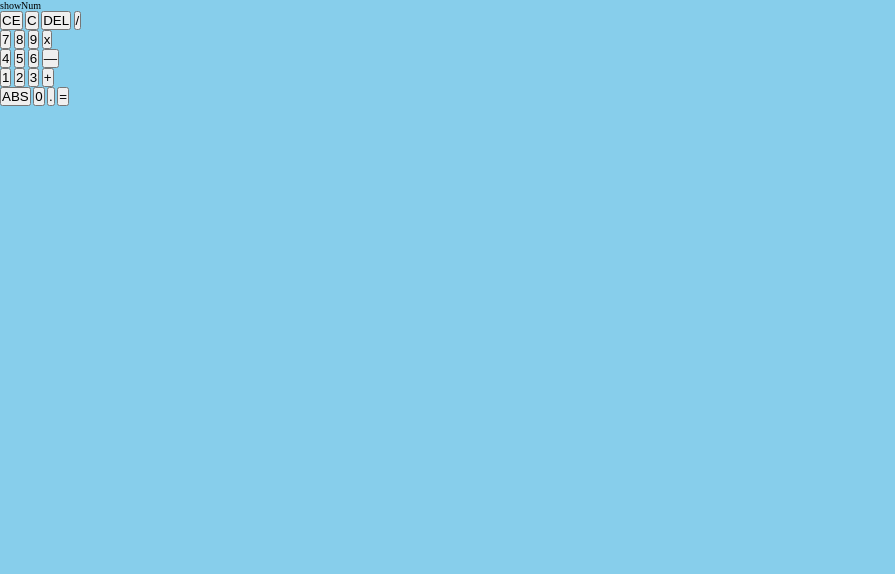
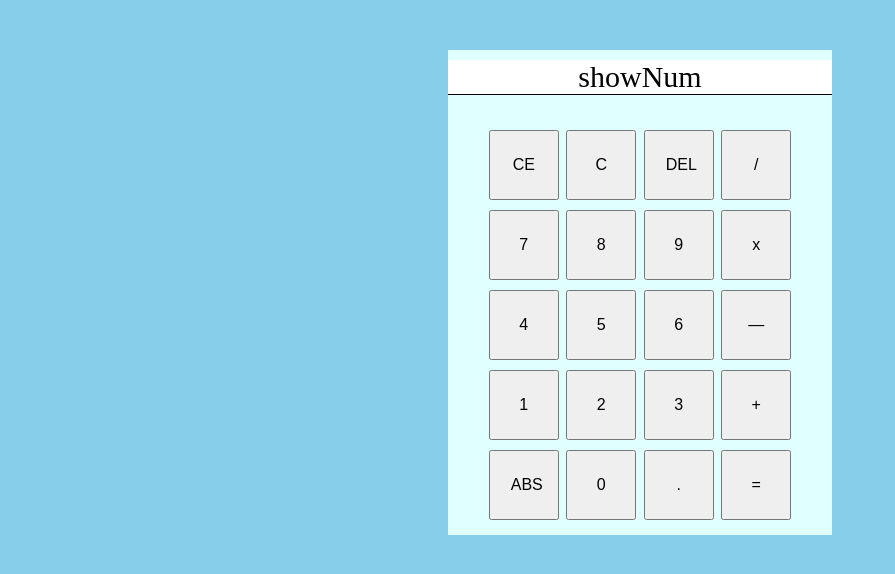
Before and after one commit to donnovanwint/jsCalculator, a plain HTML site: page index.html in a window 1280 px wide. Shown: the whole page, without its empty margins (0-895 px from the left). Drawn offline with Linux system fonts and the light colour scheme.

Commit message:
added css styling for a basic calculator

```diff
--- a/index.html
+++ b/index.html
@@ -14,35 +14,35 @@
         <div id="numDisplay">
             <p>showNum</p>
         </div>
-        <div id="row5">
-            <button id="seven">CE</button>
-            <button id="eight">C</button>
-            <button id="nine">DEL</button>
-            <button id="multiply">/</button>
+        <div class="row">
+            <button type="button" id="seven">CE</button>
+            <button type="button" id="eight">C</button>
+            <button type="button" id="nine">DEL</button>
+            <button type="button" id="multiply">/</button>
         </div>
-        <div id="row4">
-            <button id="seven">7</button>
-            <button id="eight"> 8</button>
-            <button id="nine">9</button>
-            <button id="multiply">x</button>
+        <div class="row">
+            <button type="button" id="seven">7</button>
+            <button type="button" id="eight"> 8</button>
+            <button type="button" id="nine">9</button>
+            <button type="button" id="multiply">x</button>
         </div>
-        <div id="row3">
-            <button id="four">4</button>
-            <button id="five">5</button>
-            <button id="six">6</button>
-            <button id="subtract">—</button>
+        <div class="row">
+            <button type="button" id="four">4</button>
+            <button type="button" id="five">5</button>
+            <button type="button" id="six">6</button>
+            <button type="button" id="subtract">—</button>
         </div>
-        <div id="row2">
-            <button id="one">1</button>
-            <button id="two">2</button>
-            <button id="three">3</button>
-            <button id="add">+</button>
+        <div class="row">
+            <button type="button" id="one">1</button>
+            <button type="button" id="two">2</button>
+            <button type="button" id="three">3</button>
+            <button type="button" id="add">+</button>
         </div>
-        <div id="row1">
-            <button id="one">ABS</button>
-            <button id="two">0</button>
-            <button id="three">.</button>
-            <button id="add">=</button>
+        <div class="row">
+            <button type="button" id="one">ABS</button>
+            <button type="button" id="two">0</button>
+            <button type="button" id="three">.</button>
+            <button type="button" id="add">=</button>
         </div>
     </div>
     <script src="main.js"></script>
--- a/style.css
+++ b/style.css
@@ -4,8 +4,39 @@
 }
 html  {
     font-size: 62.5%;
+    overflow: hidden;
 }
 
 body {
     background-color: skyblue;
+    font-size: 3rem;
 }
+
+.container {
+    width: 30%;
+    margin: 5rem auto;
+    padding-bottom: 1rem;
+    text-align: center;
+    background-color: lightcyan;
+}
+
+button {
+    font-size: 1.6rem;
+    padding: 2rem;
+    height: 7rem;
+    width: 7rem;
+}
+
+.row {
+    padding: .5rem 0;
+}
+
+#numDisplay {
+    padding-top:1rem;
+}
+
+#numDisplay p {
+    margin-bottom: 3rem;
+    background-color: white;
+    border-bottom: .1rem black solid;
+}
```
